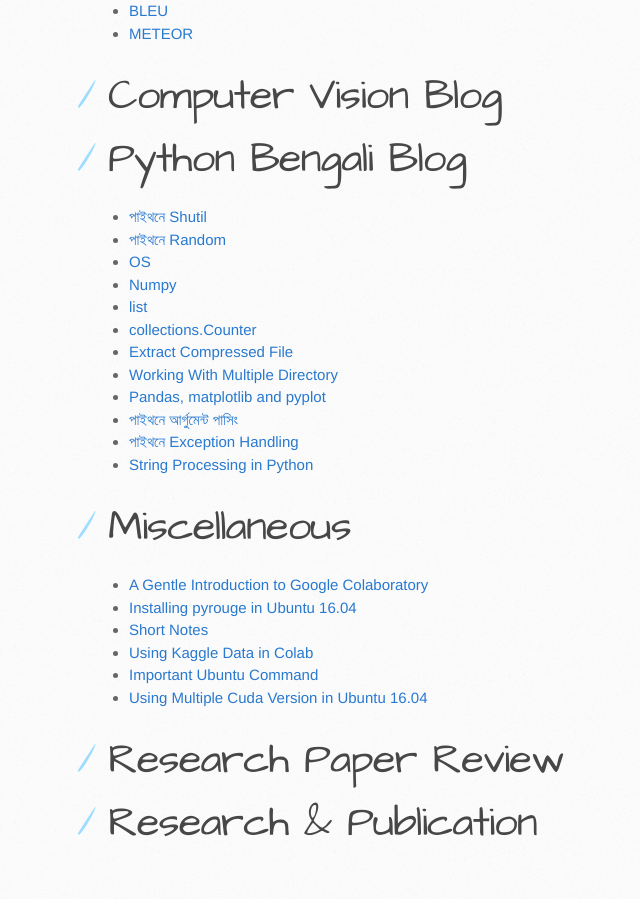
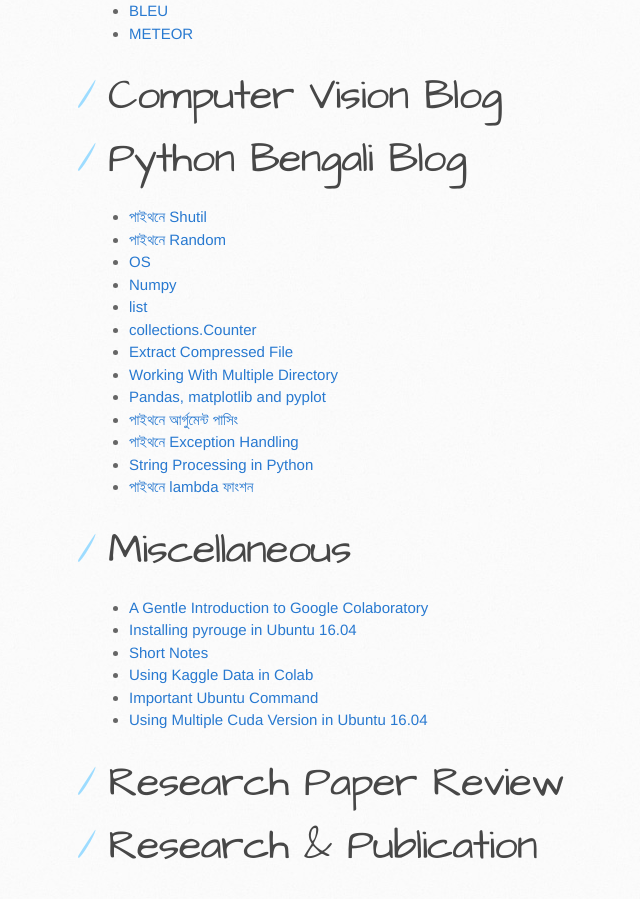
Before and after one commit to sagorbrur/sagorbrur.github.io, a Jekyll site: the page built from index.md, in a window 1280 px wide and 900 px high, scrolled down 1228 px. Shown: the whole window, without its empty margins (61-701 px from the left). Built offline with Jekyll 4.4.1, drawn with Linux system fonts in a browser that asks for light colours; our own code applies the rules of GitHub Pages for plain Markdown files; before the commit the page ends 2106 px from its top, so only the background shows below that.

Commit message:
added about lambda function in bengali

```diff
--- a/index.md
+++ b/index.md
@@ -54,6 +54,7 @@
 * [পাইথনে আর্গুমেন্ট পাসিং](python_bn/python_argparse.md)
 * [পাইথনে Exception Handling](python_bn/exception_handling.md)
 * [String Processing in Python](python_bn/string_processing.md)
+* [পাইথনে lambda ফাংশন](python_bn/lambda.md)
 
 # Miscellaneous
 * [A Gentle Introduction to Google Colaboratory](miscellaneous/colab_intro.md)
```
